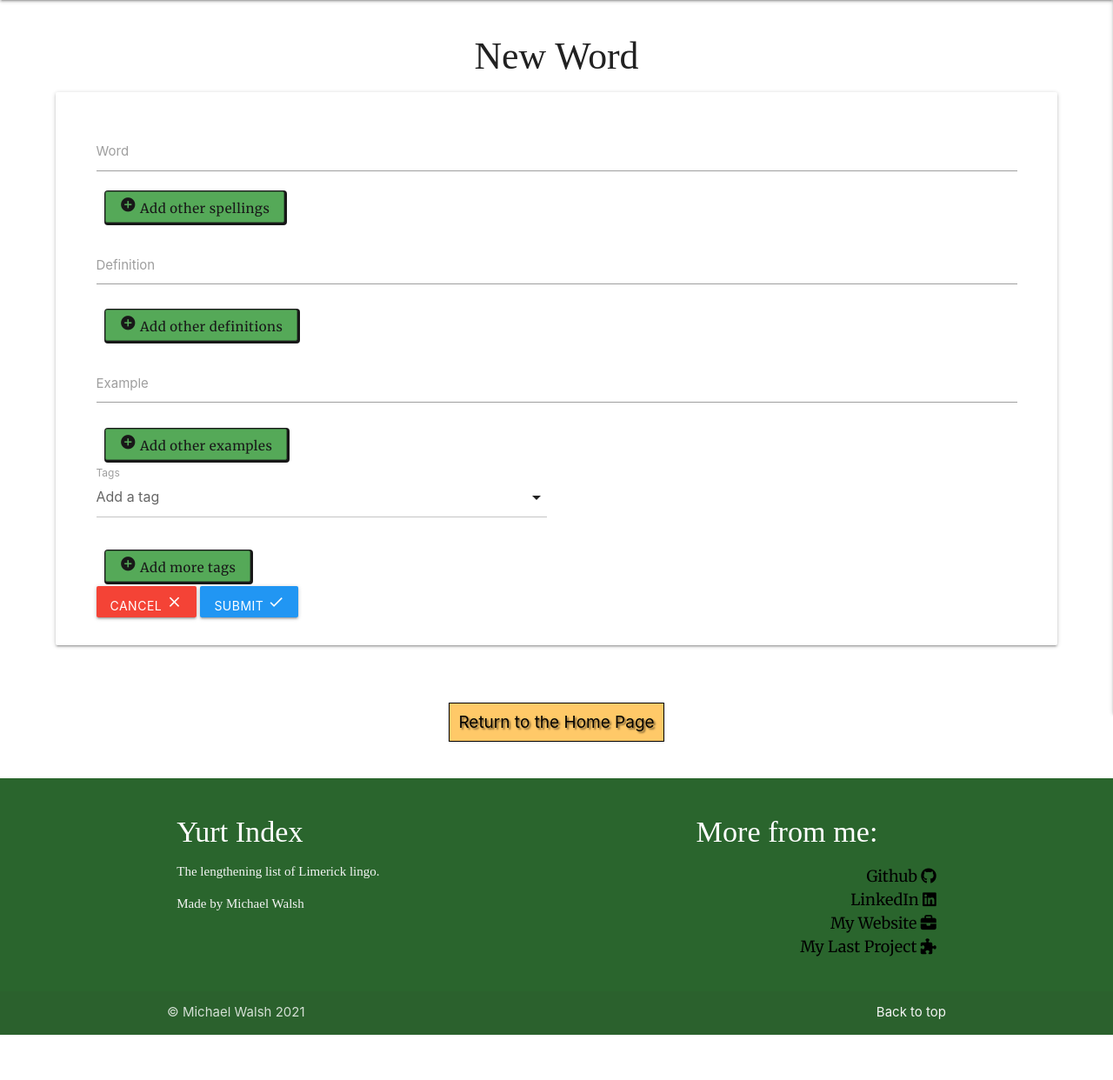
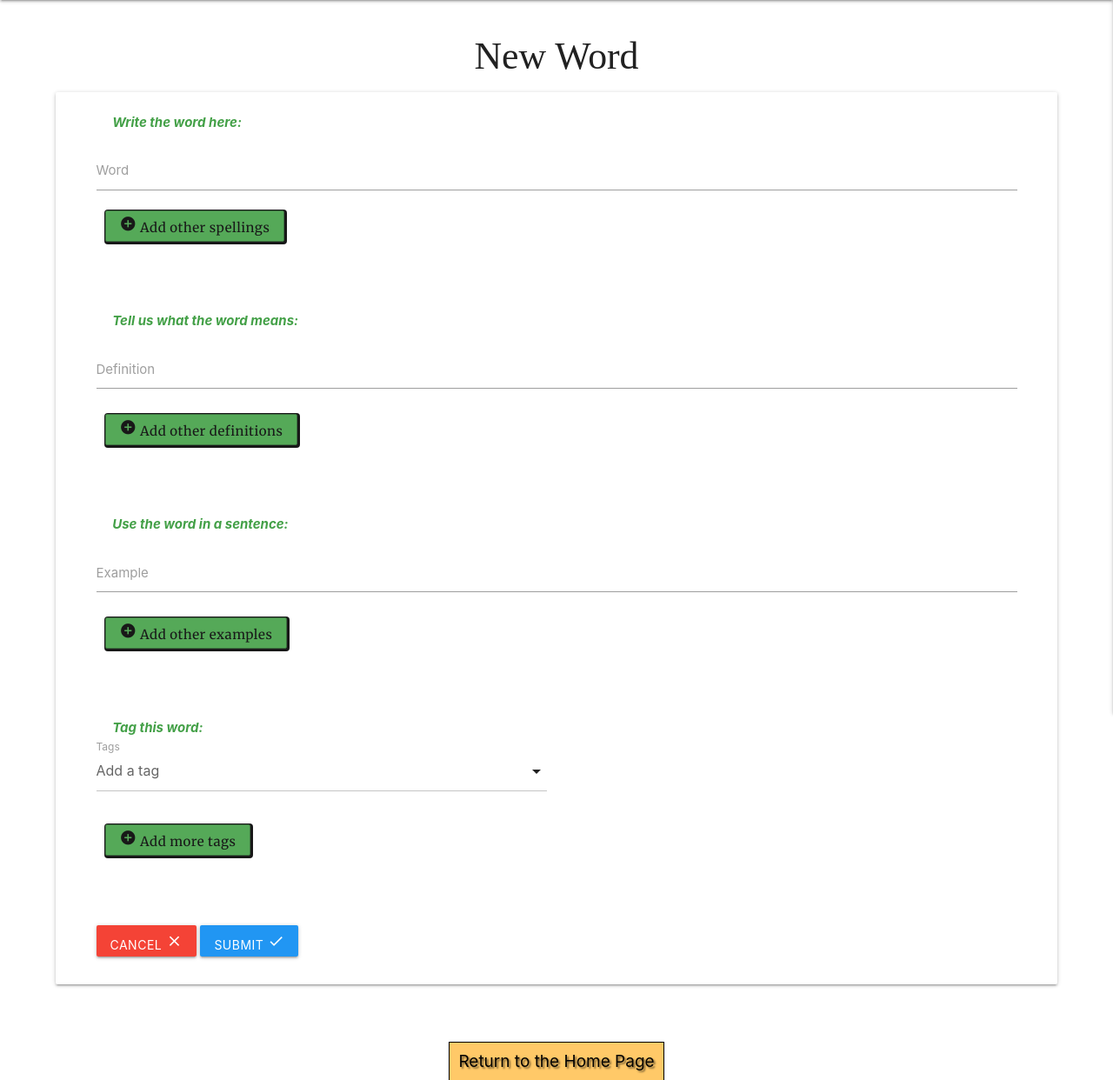
Before and after one commit to MichaelCWalsh7/Yurt-Index, a Flask app: page /new_word in a window 1280 px wide. Shown: the part 40-1282 px from the top of the page at 87% size. Before the commit the page ends 1230 px from the top, so only its background shows below. Run offline with Flask 2, Linux system fonts and the light colour scheme; data that the repository does not hold is empty; parts of the project's set-up code (start-up, migrations or seed data) failed here and were passed over; some libraries are stand-ins or nearby versions; some web fonts are replaced.

Commit message:
Style the new_word page to be consistent with edit_word and other site forms

```diff
--- a/templates/new_word.html
+++ b/templates/new_word.html
@@ -6,13 +6,14 @@
     <div class="row card-panel">
         <form class="col s12" method="POST" action="{{ url_for('new_word') }}">
             <!-- word name -->
+            <span class="form-instruction">Write the word here:</span>
             <div class="input-field new-word-input col s12">
                 <input name="new_name" id="new_name" type="text" class="validate" required>
                 <label for="new_name" class="input-field-name">Word</label>
             </div>
 
             <!-- alternative spellings of word -->
-            <div class="col s12 spelling-button-container">
+            <div class="col s12 form-modal-button">
                 <span class="btn green-text add-alt-button modal-trigger" href="#modal1"><i
                         class="tiny material-icons">add_circle</i> Add other spellings</span>
             </div>
@@ -48,13 +49,16 @@
             </div>
 
             <!-- word meaning -->
+            <div class="form-section">
+                <span class="form-instruction">Tell us what the word means:</span>
                 <div class="input-field new-word-input col s12">
                     <textarea name="meaning" id="meaning" type="text" class="validate materialize-textarea" required></textarea>
                     <label for="meaning" class="input-field-name">Definition</label>
                 </div>
+            </div>
 
             <!-- alternative meanings of word -->
-            <div class="col s12 meaning-button-container">
+            <div class="col s12 form-modal-button">
                 <span class="btn green-text add-alt-button modal-trigger" href="#modal2"><i
                         class="tiny material-icons">add_circle</i> Add other
                     definitions</span>
@@ -91,13 +95,16 @@
             </div>
 
             <!-- word use -->
+            <div class="form-section">
+                <span class="form-instruction">Use the word in a sentence:</span>
                 <div class="input-field new-word-input col s12">
                     <textarea name="use" id="use" type="text" class="validate materialize-textarea" required></textarea>
                     <label for="use" class="input-field-name">Example</label>
                 </div>
+            </div>
 
             <!-- alternative uses of word -->
-            <div class="col s12 uses-button-container">
+            <div class="col s12 form-modal-button">
                 <span class="btn green-text add-alt-button modal-trigger" href="#modal3"><i
                         class="tiny material-icons">add_circle</i> Add other
                     examples</span>
@@ -134,7 +141,8 @@
             </div>
 
             <!-- tags -->
-
+            <div class="form-section">
+                <span class="form-instruction">Tag this word:</span><br>
                 <div class="input-field col s12 m8 l6">
                     <select id="tag_1" name="tag_1">
                         <option value="" disabled selected>Add a tag</option>
@@ -144,8 +152,9 @@
                     </select>
                     <label>Tags</label>
                 </div>
+            </div>
 
-            <div class="col s12 uses-button-container">
+            <div class="col s12 form-modal-button">
                 <span class="btn green-text add-alt-button modal-trigger" href="#modal4">
                     <i class="tiny material-icons">add_circle</i> Add more tags
                 </span>
```
Lines whose indentation alone changed are shown as unchanged.
